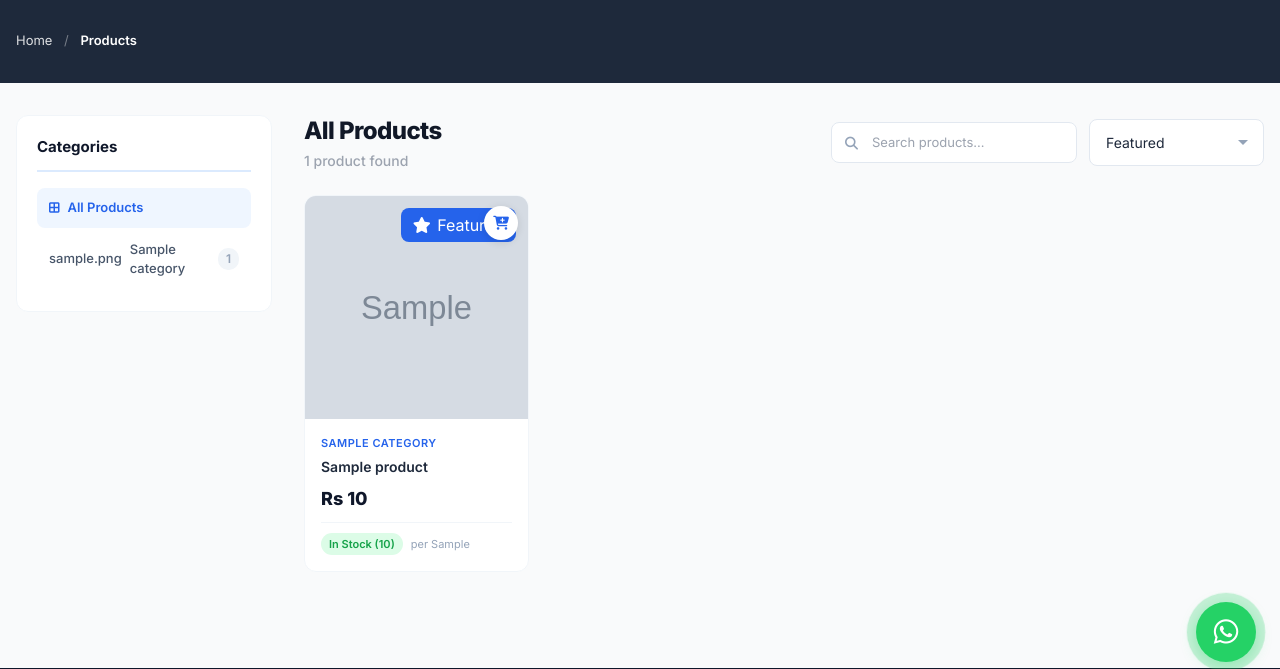
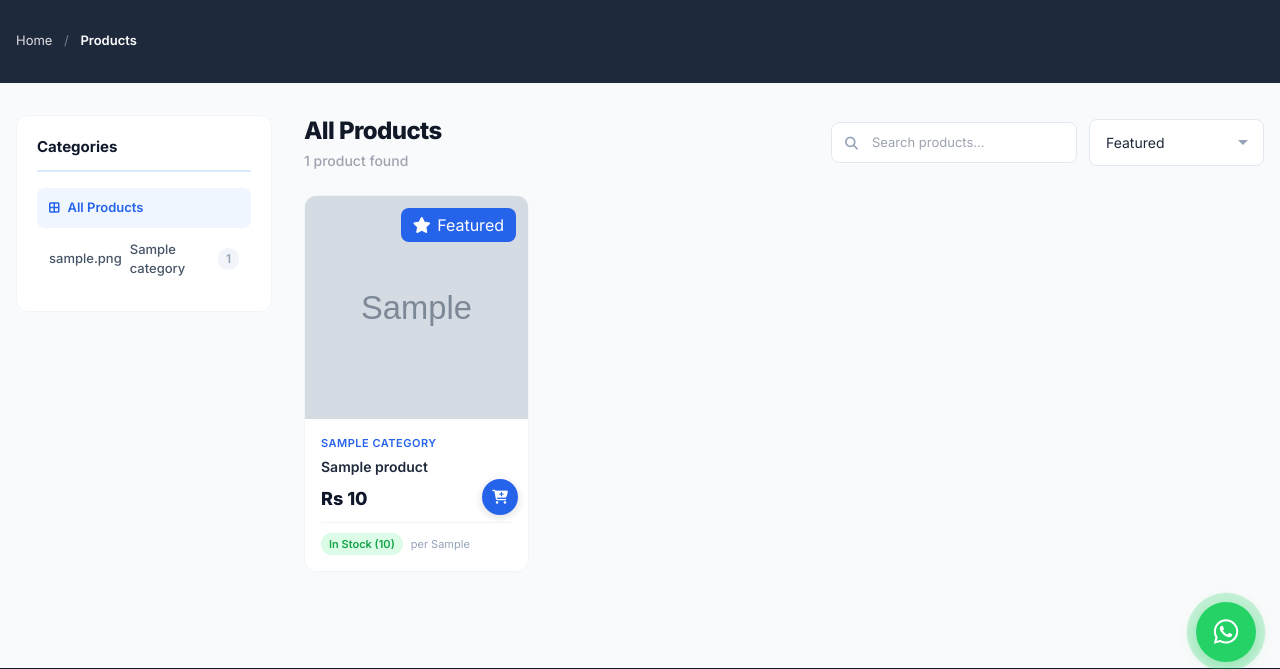
Before and after one commit to 2anupam0/bharatpur-plumbing-hub, a Django app: page /products/ in a window 1280 px wide. Shown: the part 114-783 px from the top of the page. Run offline with Django 4.2, Linux system fonts and the light colour scheme; tables that the repository leaves empty hold one stand-in row (values such as "Sample post"); grey boxes marked "Sample" are stand-in pictures; some libraries are stand-ins or nearby versions.

Commit message:
Move cart icon button from top-right to bottom-right of product cards

```diff
--- a/shop/static/shop/css/style.css
+++ b/shop/static/shop/css/style.css
@@ -281,28 +281,28 @@ body {
 }
 .cart-icon-btn {
     position: absolute;
-    top: 10px;
+    bottom: 56px;
     right: 10px;
     z-index: 5;
-    width: 34px;
-    height: 34px;
+    width: 36px;
+    height: 36px;
     border: none;
     border-radius: 50%;
-    background: #fff;
-    color: var(--primary);
+    background: var(--primary);
+    color: #fff;
     font-size: 14px;
     cursor: pointer;
     transition: all 0.2s ease;
     display: flex;
     align-items: center;
     justify-content: center;
-    box-shadow: 0 2px 8px rgba(0, 0, 0, 0.12);
+    box-shadow: 0 2px 8px rgba(0, 0, 0, 0.15);
 }
 .cart-icon-btn:hover {
-    background: var(--primary);
+    background: var(--primary-dark);
     color: #fff;
     transform: scale(1.12);
-    box-shadow: 0 4px 14px rgba(37, 99, 235, 0.4);
+    box-shadow: 0 4px 14px rgba(37, 99, 235, 0.45);
 }
 .cart-icon-btn:active {
     transform: scale(0.92);
```
